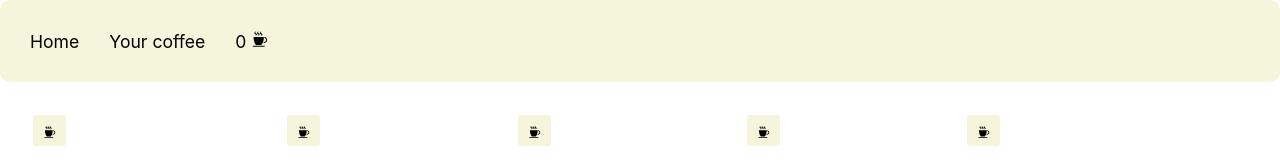
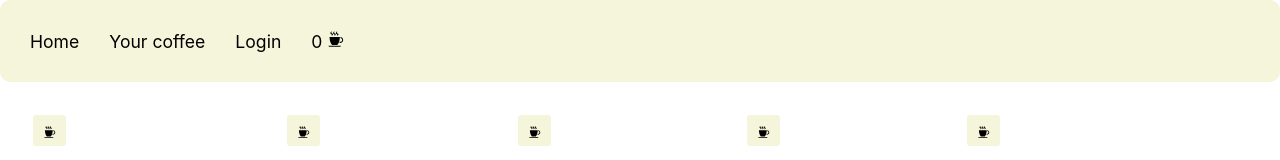
Before and after one commit to Jovana35/ZadatakReact, a React (Create React App) app: page / in a window 1280 px wide. Shown: the top 160 px of the page. Built offline with nearby package versions, Linux system fonts and the light colour scheme.

Commit message:
Login je dodat u Navbar.

```diff
--- a/src/components/NavBar.jsx
+++ b/src/components/NavBar.jsx
@@ -7,6 +7,7 @@ function NavBar({coffeeNum}) {
         <div className="navBar">
             <Link to="/" className="nav-li">Home</Link>
             <Link to="/yourcoffee" className="nav-li">Your coffee</Link>
+            <Link to="/login" className="nav-li">Login</Link>
             <p className="nav-li">{coffeeNum} <GiCoffeeCup/></p>
         </div>
       );
```
